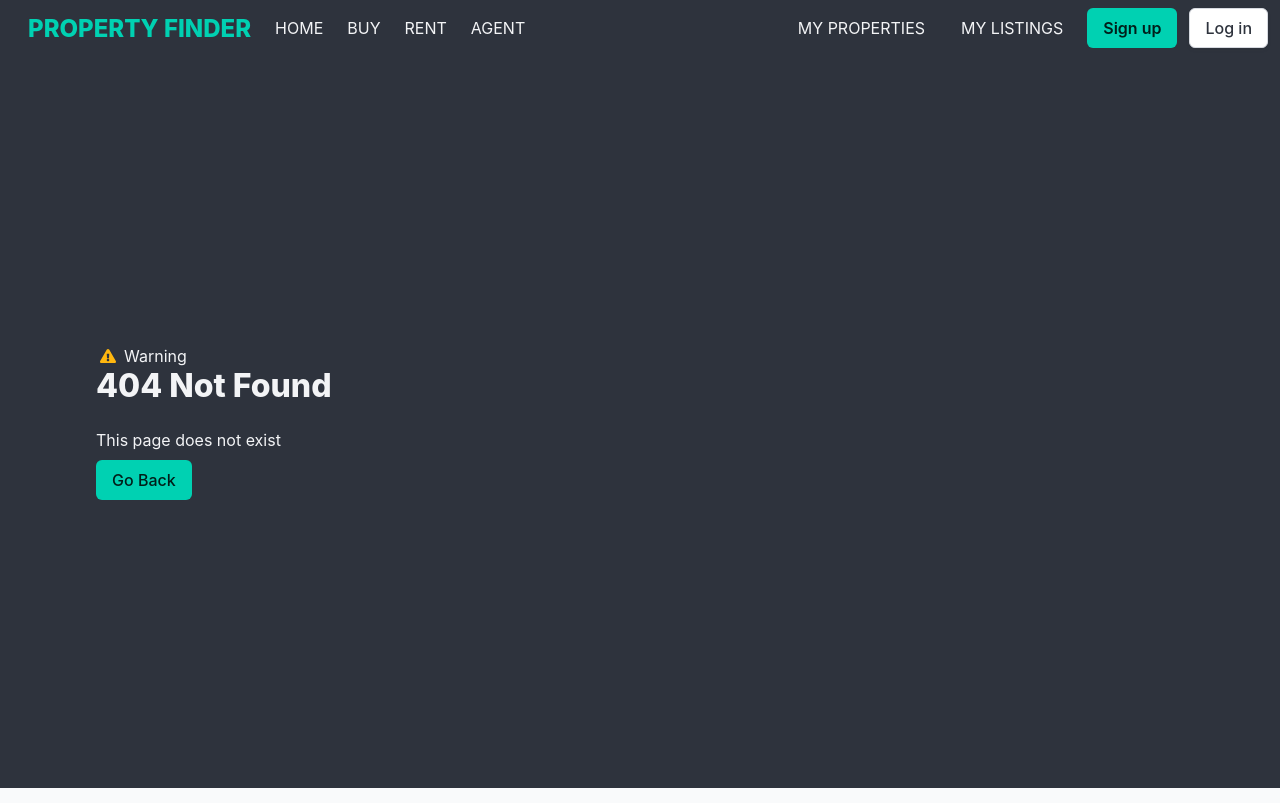
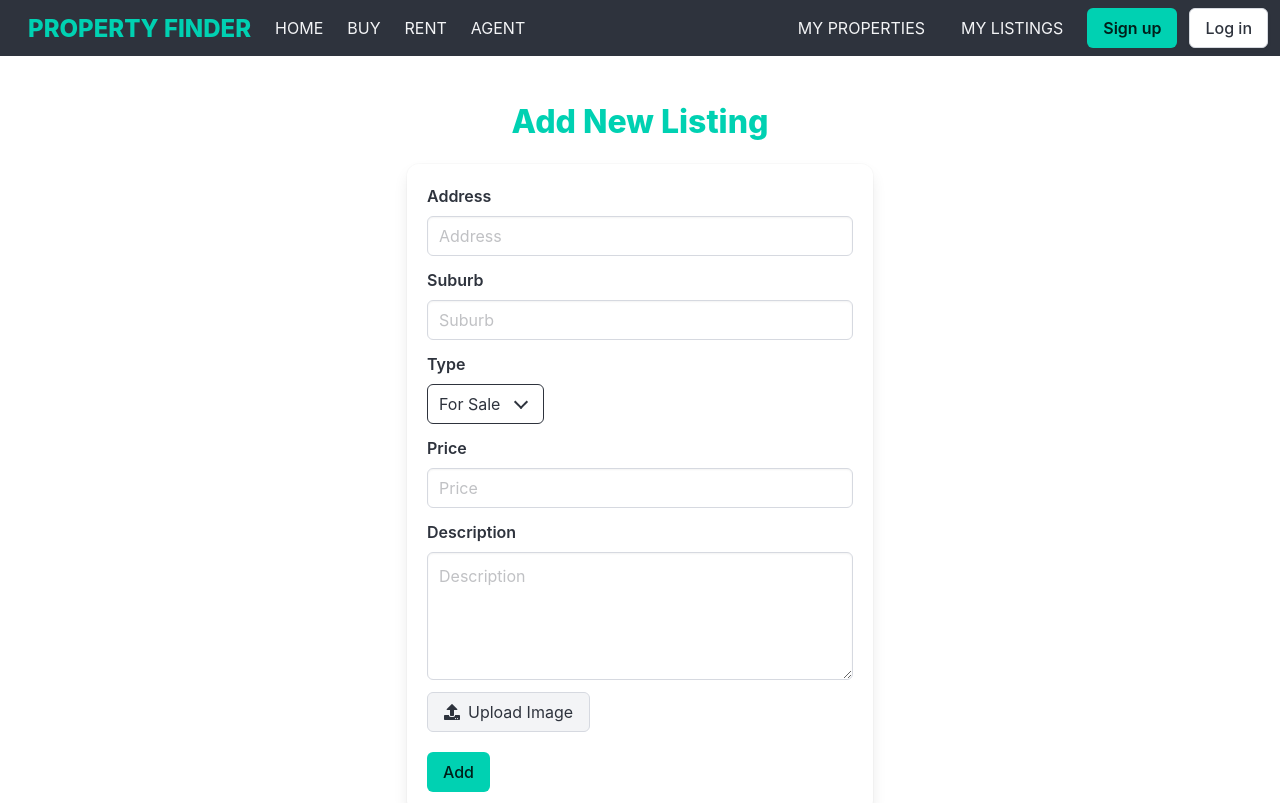
Before and after one commit to Wing-Lo/property-finder, a React (Vite) app in the folder src/frontend/: page /new-listing in a window 1280 px wide. Before the commit this address had no page. Shown: the top 803 px of the page. Built offline with nearby package versions, Linux system fonts and the light colour scheme.

Commit message:
AddNewListingPage layout is done

```diff
--- a/src/frontend/package.json
+++ b/src/frontend/package.json
@@ -28,4 +28,4 @@
         "globals": "^15.9.0",
         "vite": "^5.4.1"
     }
-},
+}
--- a/src/frontend/src/App.jsx
+++ b/src/frontend/src/App.jsx
@@ -8,6 +8,7 @@ import LoginPage from "./pages/LoginPage";
 import RegisterPage from "./pages/RegisterPage";
 import MyPropertiesPage from "./pages/MyPropertiesPage";
 import MyListingsPage from "./pages/MyListingsPage";
+import NewListingPage from "./pages/NewListingPage";
 import NotFoundPage from "./pages/NotFoundPage";
 import {
     Route,
@@ -28,6 +29,7 @@ const App = () => {
                 <Route path="register" element={<RegisterPage />} />
                 <Route path="my-properties" element={<MyPropertiesPage />} />
                 <Route path="my-listings" element={<MyListingsPage />} />
+                <Route path="new-listing" element={<NewListingPage />} />
                 <Route
                     path="/property/:propertyId"
                     element={<PropertyInfoPage />}
--- a/src/frontend/src/components/FeatureProperties.jsx
+++ b/src/frontend/src/components/FeatureProperties.jsx
@@ -227,7 +227,7 @@ const FeatureProperties = ({
             </div>
             {isMyListings && (
                 <button
-                    onClick={() => navigate("/add-new-listing")}
+                    onClick={() => navigate("/new-listing")}
                     className="button is-primary mr-3"
                 >
                     Add New Listing
--- a/src/frontend/src/components/Hero.jsx
+++ b/src/frontend/src/components/Hero.jsx
@@ -8,7 +8,7 @@ const Hero = ({
     const navigate = useNavigate();
 
     return (
-        <section className="hero is-medium is-light">
+        <section className="hero is-medium is-black">
             <div className="hero-body has-text-centered">
                 <p className="title mb-4">{title}</p>
                 <p className="subtitle">{subtitle}</p>
--- a/src/frontend/src/pages/LoginPage.jsx
+++ b/src/frontend/src/pages/LoginPage.jsx
@@ -4,7 +4,7 @@ const LoginPage = () => {
             <div className="hero-body">
                 <div className="container">
                     <div className="columns is-centered">
-                        <div className="column is-5-tablet is-4-desktop is-3-widescreen">
+                        <div className="column is-4">
                             <h4 className="title is-4 has-text-centered">
                                 Sign in
                             </h4>
--- /dev/null
+++ b/src/frontend/src/pages/NewListingPage.jsx
@@ -0,0 +1,91 @@
+const NewListingPage = () => {
+    return (
+        <section className="hero is-white">
+            <div className="hero-body">
+                <div className="container">
+                    <div className="columns is-centered">
+                        <div className="column is-5">
+                            <h3 className="title is-3 has-text-centered has-text-primary">
+                                Add New Listing
+                            </h3>
+                            <form action="" className="box">
+                                <div className="field">
+                                    <label className="label">Address</label>
+                                    <input
+                                        type="text"
+                                        placeholder="Address"
+                                        className="input"
+                                        required
+                                    />
+                                </div>
+                                <div className="field">
+                                    <label className="label">Suburb</label>
+                                    <input
+                                        type="text"
+                                        placeholder="Suburb"
+                                        className="input"
+                                        required
+                                    />
+                                </div>
+                                <div className="field">
+                                    <label className="label">Type</label>
+                                    <div className="select is-dark">
+                                        <select>
+                                            <option>For Sale</option>
+                                            <option>For Rent</option>
+                                        </select>
+                                    </div>
+                                </div>
+                                <div className="field">
+                                    <label className="label">Price</label>
+                                    <input
+                                        type="number"
+                                        placeholder="Price"
+                                        className="input"
+                                        required
+                                    />
+                                </div>
+                                <div className="field">
+                                    <label className="label">Description</label>
+                                    <div className="control">
+                                        <textarea
+                                            className="textarea"
+                                            placeholder="Description"
+                                        ></textarea>
+                                    </div>
+                                </div>
+                                <div className="field">
+                                    <div className="file is-normal">
+                                        <label className="file-label">
+                                            <input
+                                                className="file-input"
+                                                type="file"
+                                                name="resume"
+                                            />
+                                            <span className="file-cta">
+                                                <span className="file-icon">
+                                                    <i className="fas fa-upload"></i>
+                                                </span>
+                                                <span className="file-label">
+                                                    {" "}
+                                                    Upload Image{" "}
+                                                </span>
+                                            </span>
+                                        </label>
+                                    </div>
+                                </div>
+                                <div className="field">
+                                    <button className="button is-primary mt-2">
+                                        Add
+                                    </button>
+                                </div>
+                            </form>
+                        </div>
+                    </div>
+                </div>
+            </div>
+        </section>
+    );
+};
+
+export default NewListingPage;
--- a/src/frontend/src/pages/RegisterPage.jsx
+++ b/src/frontend/src/pages/RegisterPage.jsx
@@ -1,6 +1,6 @@
 const RegisterPage = () => {
     return (
-        <section className="hero is-fullheight">
+        <section className="hero is-dark is-fullheight">
             <div className="hero-body">
                 <div className="container">
                     <h4 className="title is-4">Sign Up</h4>
```
Also changed, not shown: src/frontend/eslint.config.js (+17 -17 lines), src/frontend/src/pages/PropertyInfoPage.jsx (+4 -4 lines). Lines whose indentation alone changed are shown as unchanged.
